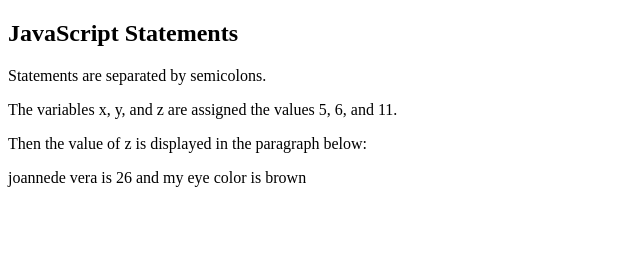
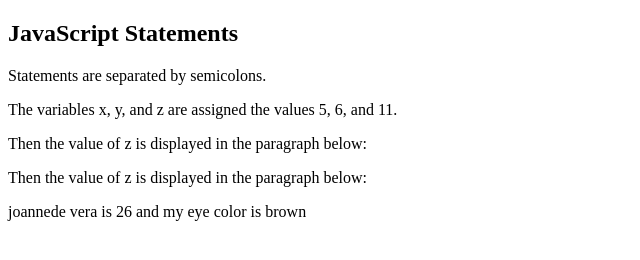
Before and after one commit to joannemarie3/trialGit, a plain HTML site: page trial.html in a window 1280 px wide. Shown: the whole page, without its empty margins (0-640 px from the left). Drawn offline with Linux system fonts and the light colour scheme.

Commit message:
add specific

```diff
--- a/trial.html
+++ b/trial.html
@@ -9,6 +9,9 @@
 <p>The variables x, y, and z are assigned the values 5, 6, and 11.</p>
 
 <p>Then the value of z is displayed in the paragraph below:</p>
+
+<p>Then the value of z is displayed in the paragraph below:</p>
+
 
 <p id="demo"></p>
 
```
